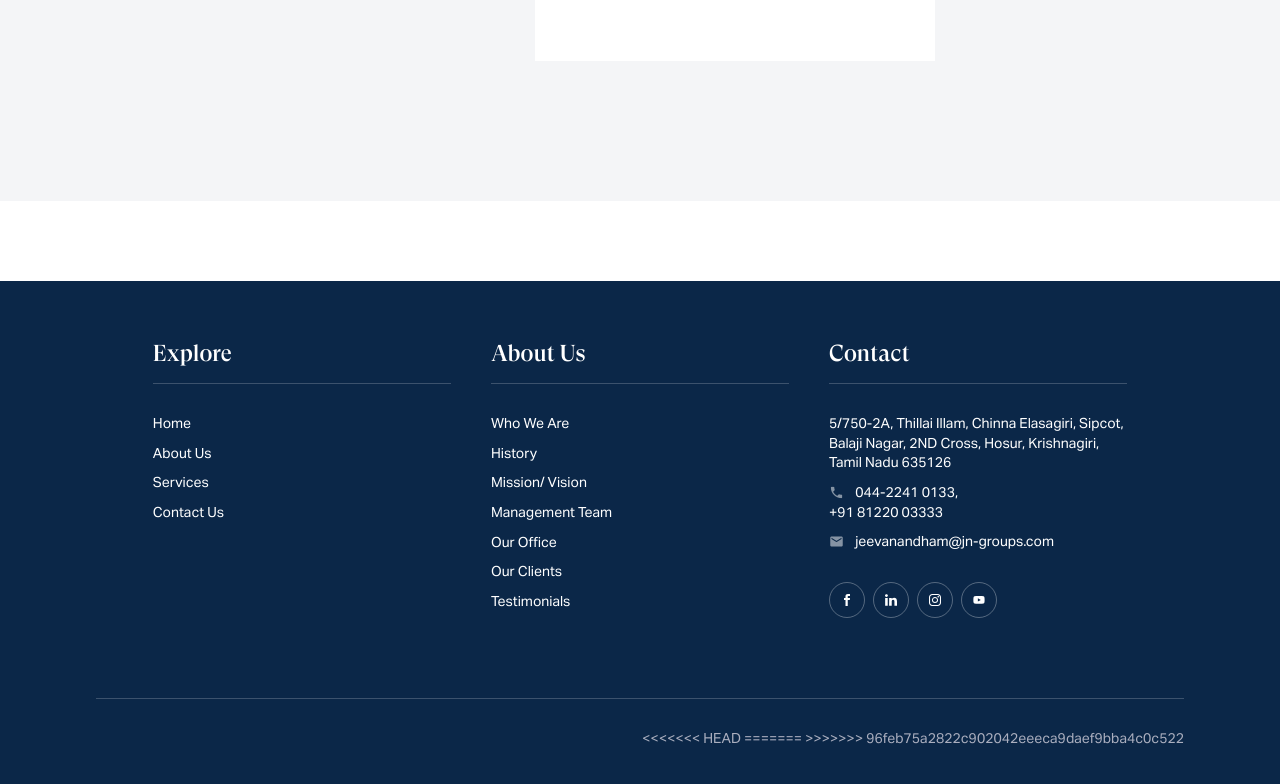
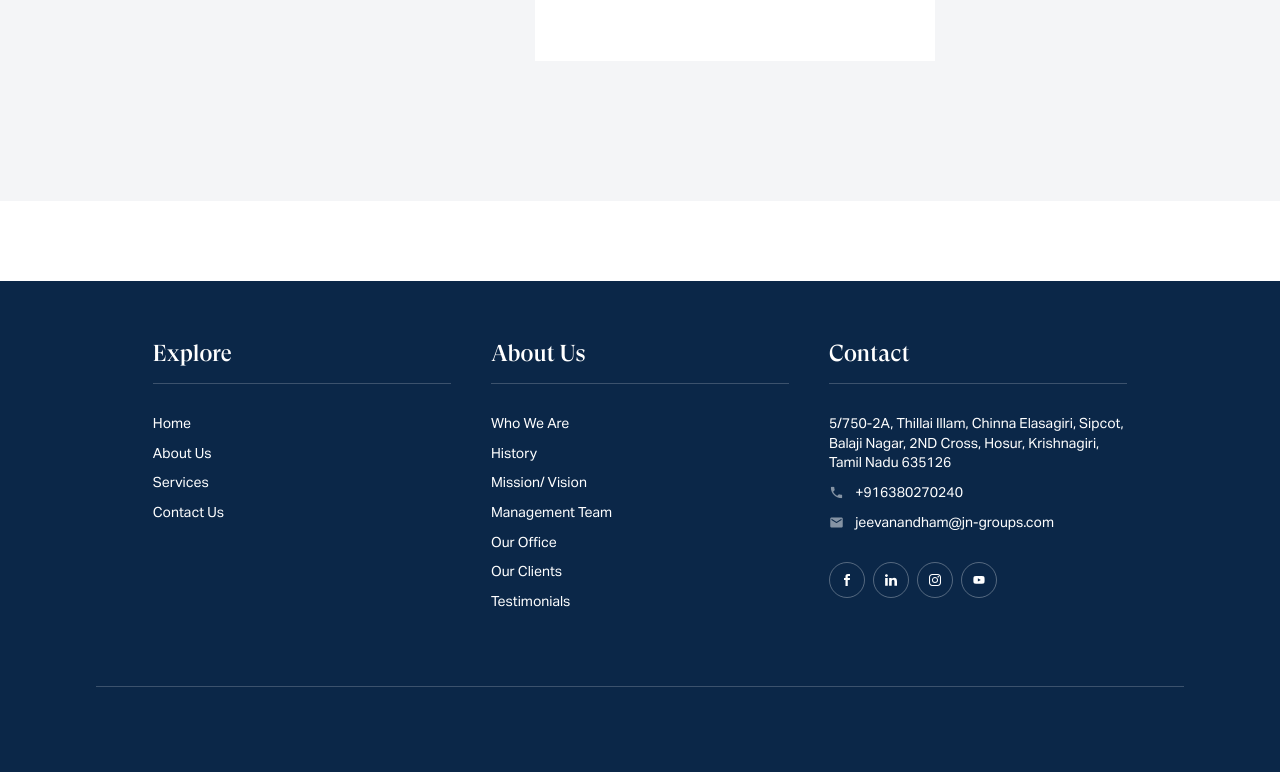
Before and after one commit to akhilswarop/Coonoor-Project, a plain HTML site: page about-us.html in a window 1280 px wide. Shown: the part 10692-11476 px from the top of the page. Drawn offline with Linux system fonts and the light colour scheme.

Commit message:
More tweaks

```diff
--- a/about-us.html
+++ b/about-us.html
@@ -782,7 +782,7 @@ j=d.createElement(s),dl=l!='dataLayer'?'&l='+l:'';j.async=true;j.src=
                         </a>
                         <a class="phone" href="tel:044-2241 0133">
                             <i class="material-icons">phone</i>
-                            <span>044-2241 0133,<br> +91 81220 03333</span>
+                            <span>+916380270240</span>
                         </a>
                         <a class="email" href="mailto:jeevanandham@jn-groups.com">
                             <i class="material-icons">email</i>
@@ -819,12 +819,7 @@ j=d.createElement(s),dl=l!='dataLayer'?'&l='+l:'';j.async=true;j.src=
                 <p></p>
             </div>
             <div class="copyright">
-                <div class="text">
-<<<<<<< HEAD
-=======
-
->>>>>>> 96feb75a2822c902042eeeca9daef9bba4c0c522
-                </div>
+                <div class="text"></div>
             </div>
         </div>
     </footer>
```
Also changed, not shown: contact-us.html (+2 -2 lines), index.html (+1 -1 lines).
